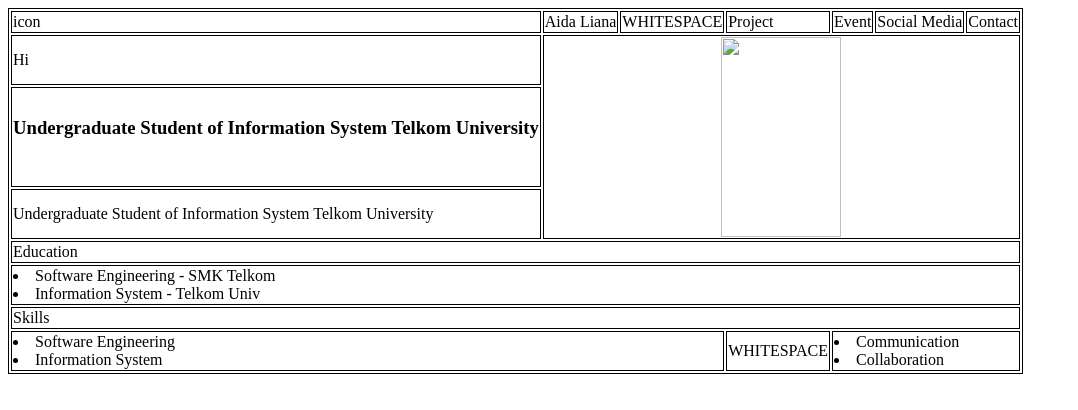
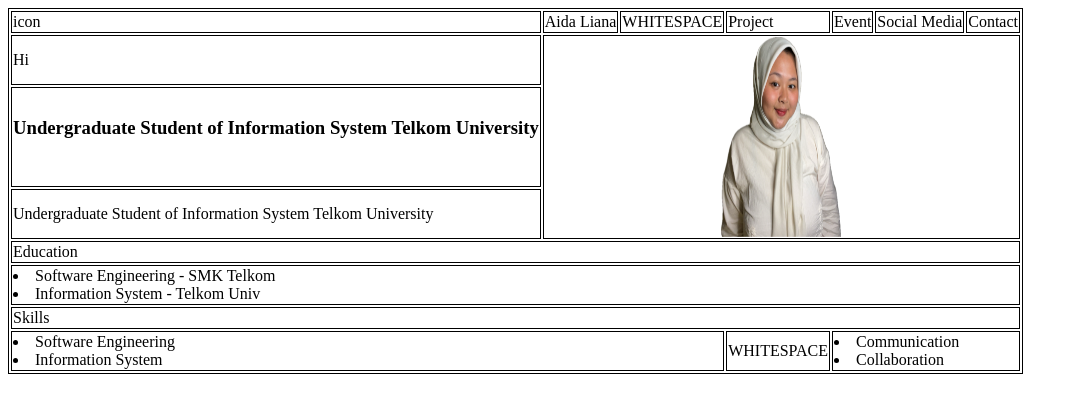
Before and after one commit to aidalianaf/WAD-WebCV, a plain HTML site: page index.html in a window 1280 px wide. Shown: the whole page, without its empty margins (0-1078 px from the left). Drawn offline with Linux system fonts and the light colour scheme.

Commit message:
Update index.html

```diff
--- a/index.html
+++ b/index.html
@@ -23,7 +23,7 @@
 			<!-- Row 2 -->
 			<tr>
 				<td>Hi</td>
-				<th rowspan="3", colspan="6"><img src="aida.jpg" width="120" height="200"></th>
+				<th rowspan="3", colspan="6"><img src="aida.PNG" width="120" height="200"></th>
 			</tr>
 			<tr>
 				<td><h3>Undergraduate Student of Information System Telkom University</h3></td>
```
